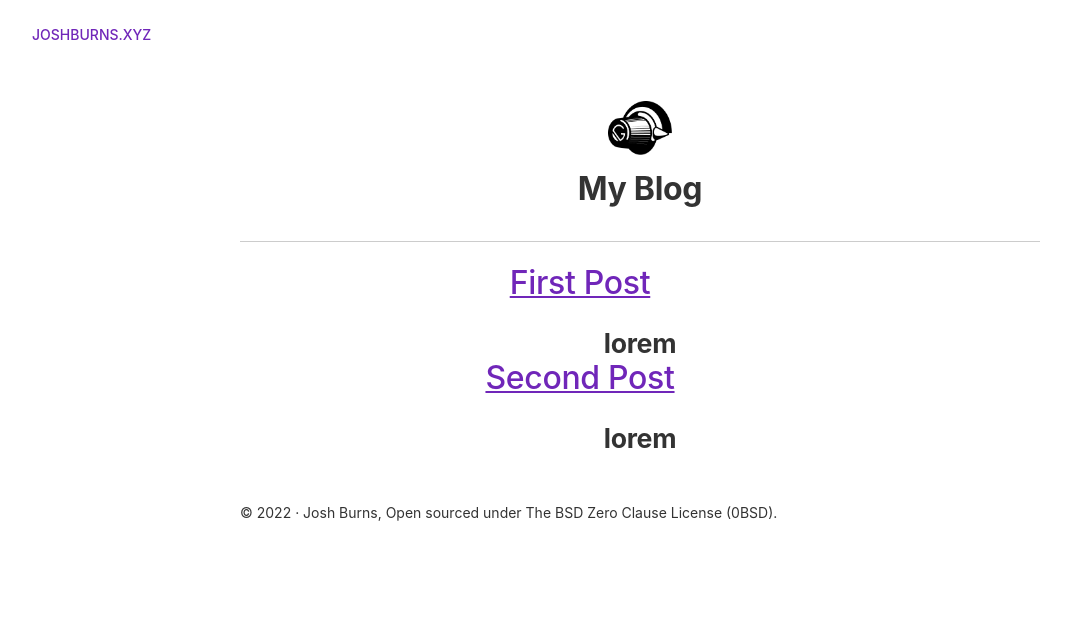
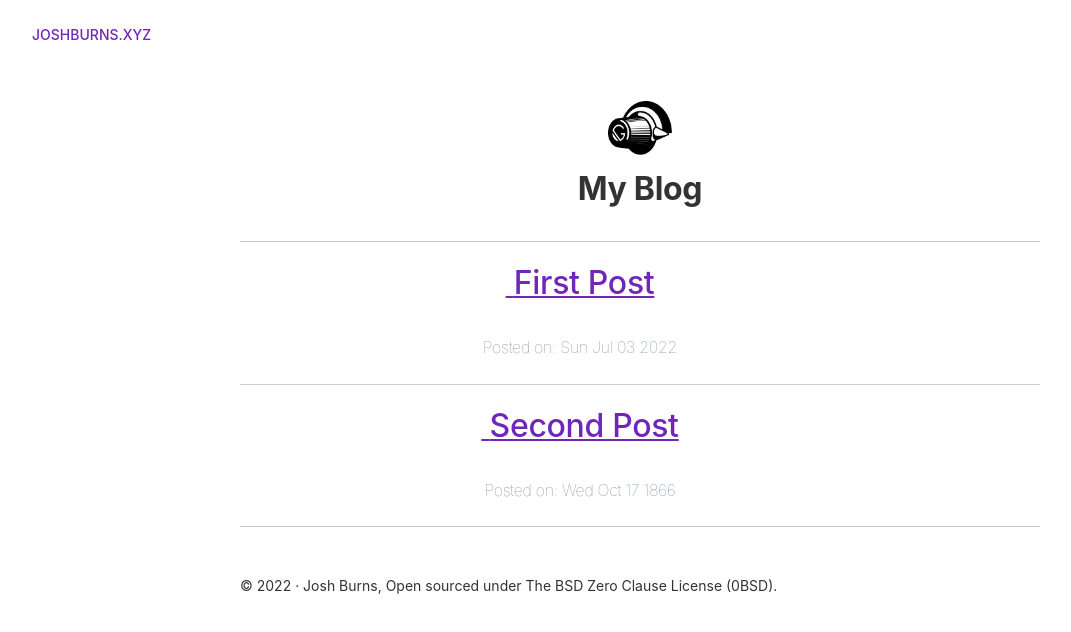
Before and after one commit to joshburnsxyz/joshburns.xyz, a Gatsby site: page /blog in a window 1280 px wide. Shown: the whole page, without its empty margins (0-1071 px from the left). Built offline with nearby package versions, Linux system fonts and the light colour scheme; Gatsby itself is replaced by a stand-in of ours.

Commit message:
blog index

```diff
--- a/src/pages/blog.js
+++ b/src/pages/blog.js
@@ -7,7 +7,7 @@ import * as styles from "../components/index.module.css"
 import { useStaticQuery, graphql } from "gatsby"
 
 const BlogPage = () => {
-const data = useStaticQuery(graphql`
+  const data = useStaticQuery(graphql`
 query {
   allMdx {
     edges {
@@ -16,6 +16,7 @@ query {
         slug
         frontmatter {
           title
+          date
         }
       }
     }
@@ -38,16 +39,19 @@ query {
         />
         <h1>
           My Blog
-          <br/>
-          <br/>
-          <hr/>
-          <div className={styles.textCenter}>
+          <br />
+          <br />
+          <hr />
+          <div className={styles.blogContainer}>
             {
               data.allMdx.edges.map(e => (
-                <span>
-                  <p><a href="/">{e.node.frontmatter.title}</a></p>
-                  <small>lorem</small>
-                </span>
+                <>
+                  <a style={{textDecoration: 'none'}} key={e.node.id}>
+                    <p><a href="/">&nbsp;{e.node.frontmatter.title}</a></p>
+                    <p><small style={{fontSize: 16, color: "slategray", fontWeight: "lighter"}}>Posted on: {new Date(e.node.frontmatter.date).toDateString()}</small></p>
+                  </a>
+                  <hr/>
+                </>
               ))
             }
           </div>
--- a/src/posts/first-post.mdx
+++ b/src/posts/first-post.mdx
@@ -1,3 +1,4 @@
 ---
 title: First Post
+date: 3 July 2022
 ---
--- a/src/posts/second-post.mdx
+++ b/src/posts/second-post.mdx
@@ -1,3 +1,4 @@
 ---
 title: Second Post
+date: 17 October 1866
 ---
```
